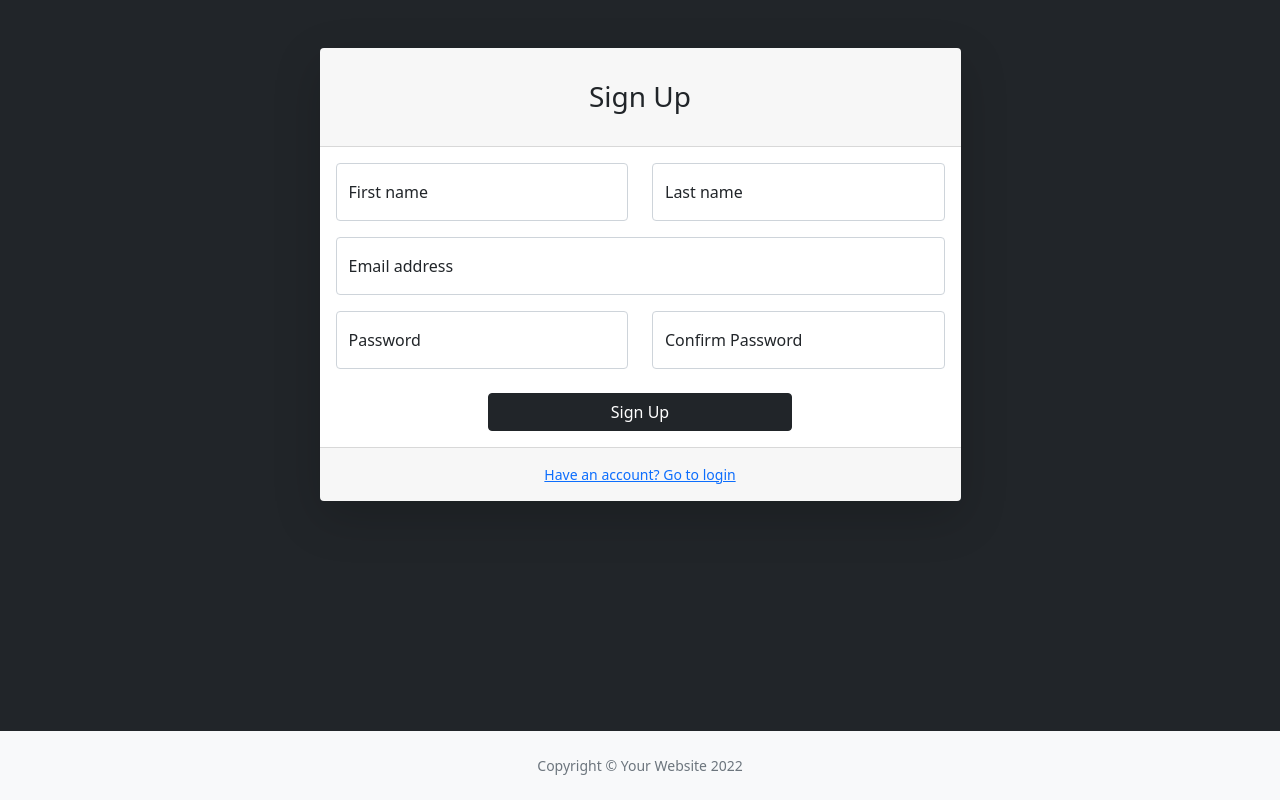
After one commit to faiz-gh/hackathon-2022, a PHP site: page /signup.php in a window 1280 px wide. The commit adds this page. Run offline with PHP 8.4, Linux system fonts and the light colour scheme; some libraries are stand-ins or nearby versions.

Commit message:
Updated Database and created Frontend for SignUp

```diff
--- a/db/hackathon.sql
+++ b/db/hackathon.sql
@@ -3,7 +3,7 @@
 -- https://www.phpmyadmin.net/
 --
 -- Host: db:3306
--- Generation Time: Oct 21, 2022 at 02:10 PM
+-- Generation Time: Oct 22, 2022 at 06:42 PM
 -- Server version: 8.0.31
 -- PHP Version: 8.0.19
 
@@ -111,6 +111,8 @@ CREATE TABLE `deathform` (
 
 CREATE TABLE `userlogin` (
   `userID` int NOT NULL,
+  `firstName` varchar(255) COLLATE utf8mb4_general_ci DEFAULT NULL,
+  `lastName` varchar(255) COLLATE utf8mb4_general_ci DEFAULT NULL,
   `email` varchar(255) CHARACTER SET utf8mb4 COLLATE utf8mb4_general_ci DEFAULT NULL,
   `password` varchar(255) CHARACTER SET utf8mb4 COLLATE utf8mb4_general_ci DEFAULT NULL,
   `date` datetime NOT NULL DEFAULT CURRENT_TIMESTAMP
--- /dev/null
+++ b/signup.php
@@ -0,0 +1,86 @@
+<!DOCTYPE html>
+<html lang="en">
+
+<!-- Database Connection -->
+<?php include "includes/dbconnection.php" ?>
+
+<!-- Header -->
+
+<head>
+    <?php include "includes/header.php" ?>
+    <title>Login Page</title>
+</head>
+
+<body class="bg-dark">
+    <div id="layoutAuthentication">
+        <div id="layoutAuthentication_content">
+            <main>
+                <div class="container">
+                    <div class="row justify-content-center">
+                        <div class="col-lg-7">
+                            <div class="card shadow-lg border-0 rounded-lg mt-5">
+                                <div class="card-header">
+                                    <h3 class="text-center font-weight-light my-4">Sign Up</h3>
+                                </div>
+                                <div class="card-body">
+                                    <form method="post" action="<?php echo htmlspecialchars($_SERVER['PHP_SELF']) ?>">
+                                        <div class="row mb-3">
+                                            <div class="col-md-6">
+                                                <div class="form-floating mb-3 mb-md-0">
+                                                    <input class="form-control" id="inputFirstName" type="text" name="firstName" placeholder="Enter your first name" />
+                                                    <label for="inputFirstName">First name</label>
+                                                </div>
+                                            </div>
+                                            <div class="col-md-6">
+                                                <div class="form-floating">
+                                                    <input class="form-control" id="inputLastName" type="text" name="lastName" placeholder="Enter your last name" />
+                                                    <label for="inputLastName">Last name</label>
+                                                </div>
+                                            </div>
+                                        </div>
+                                        <div class="form-floating mb-3">
+                                            <input class="form-control" id="inputEmail" type="email" name="email" placeholder="name@example.com" />
+                                            <label for="inputEmail">Email address</label>
+                                        </div>
+                                        <div class="row mb-3">
+                                            <div class="col-md-6">
+                                                <div class="form-floating mb-3 mb-md-0">
+                                                    <input class="form-control" id="inputPassword" type="password" name="password" placeholder="Create a password" />
+                                                    <label for="inputPassword">Password</label>
+                                                </div>
+                                            </div>
+                                            <div class="col-md-6">
+                                                <div class="form-floating mb-3 mb-md-0">
+                                                    <input class="form-control" id="inputPasswordConfirm" type="password" name="confirmPassword" placeholder="Confirm password" />
+                                                    <label for="inputPasswordConfirm">Confirm Password</label>
+                                                </div>
+                                            </div>
+                                        </div>
+                                        <div class="mt-4 mb-0">
+                                            <div class="d-grid">
+                                                <button class="btn btn-dark btn-block w-50 m-auto" type="submit" name="submit">Sign Up</button>
+                                            </div>
+                                        </div>
+                                    </form>
+                                </div>
+                                <div class="card-footer text-center py-3">
+                                    <div class="small"><a href="index.php">Have an account? Go to login</a></div>
+                                </div>
+                            </div>
+                        </div>
+                    </div>
+                </div>
+            </main>
+        </div>
+        <div id="layoutAuthentication_footer">
+            <footer class="py-4 bg-light mt-auto bg-boback">
+                <?php include "includes/footer.php" ?>
+            </footer>
+        </div>
+    </div>
+
+    <!-- Scripts -->
+    <?php include "includes/scripts.php" ?>
+</body>
+
+</html>
```
Also changed, not shown: index.php (+9 -5 lines), 1 other file.
